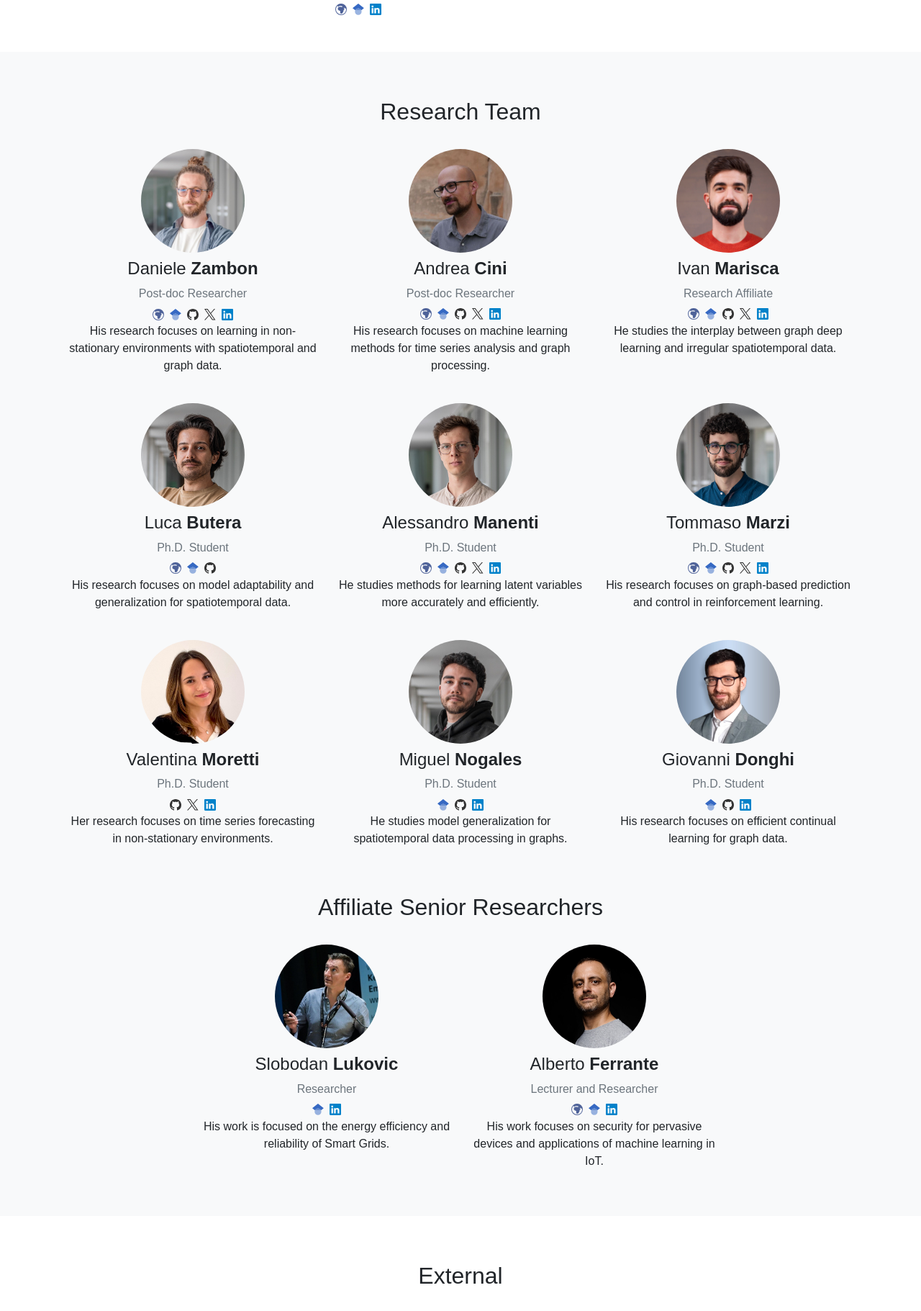
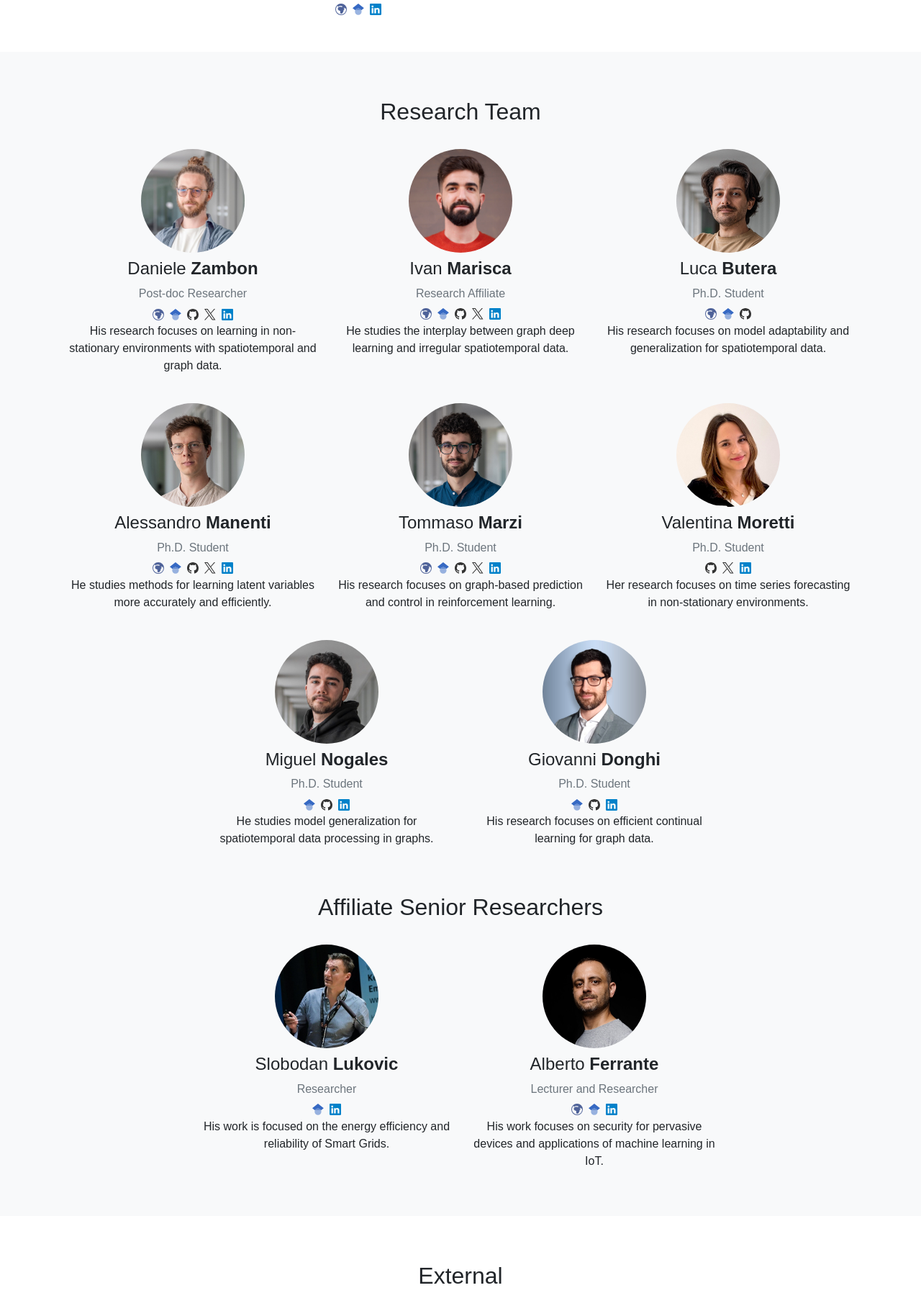
Before and after one commit to Graph-Machine-Learning-Group/graph-machine-learning-group.github.io, a Jekyll site: the page built from people.html, in a window 1280 px wide. Shown: the part 590-2411 px from the top of the page at 72% size. Built offline with Jekyll 4.4.1, drawn with Linux system fonts in a browser that asks for light colours; some of the changed text lies outside the part shown.

Commit message:
people update

```diff
--- a/_data/people.yml
+++ b/_data/people.yml
@@ -26,19 +26,6 @@
     twitter: dan_zambon
     scholar: JaQGQEwAAAAJ
   img: DZ.jpg
-- id: acini
-  name: Andrea
-  surname: Cini
-  group: team
-  role: Post-doc Researcher
-  description: His research focuses on machine learning methods for time series analysis and graph processing.
-  links:
-    website: https://andreacini.github.io/
-    github: andreacini
-    twitter: andreacini1994
-    linkedin: andrea-cini
-    scholar: bQI2UIUAAAAJ
-  img: AC.jpg
 - id: imarisca
   name: Ivan
   surname: Marisca
@@ -146,6 +133,19 @@
     scholar: nxoghS8AAAAJ
   img: AF.jpg
 # EXTERNAL
+- id: acini
+  name: Andrea
+  surname: Cini
+  group: external
+  role: SNSF Postdoc at EPFL, Lausanne (Switzerland)
+  description: His research focuses on machine learning methods for time series analysis and graph processing.
+  links:
+    website: https://andreacini.github.io/
+    github: andreacini
+    twitter: andreacini1994
+    linkedin: andrea-cini
+    scholar: bQI2UIUAAAAJ
+  img: AC.jpg
 - id: fmbianchi
   name: Filippo Maria
   surname: Bianchi
```
